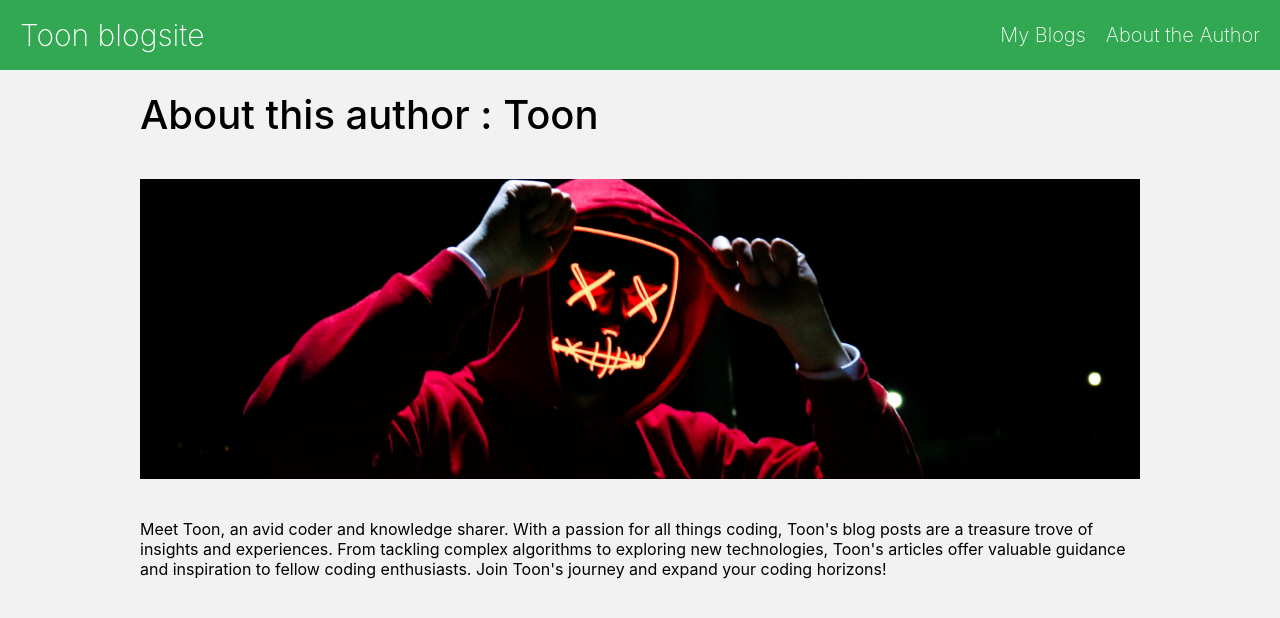
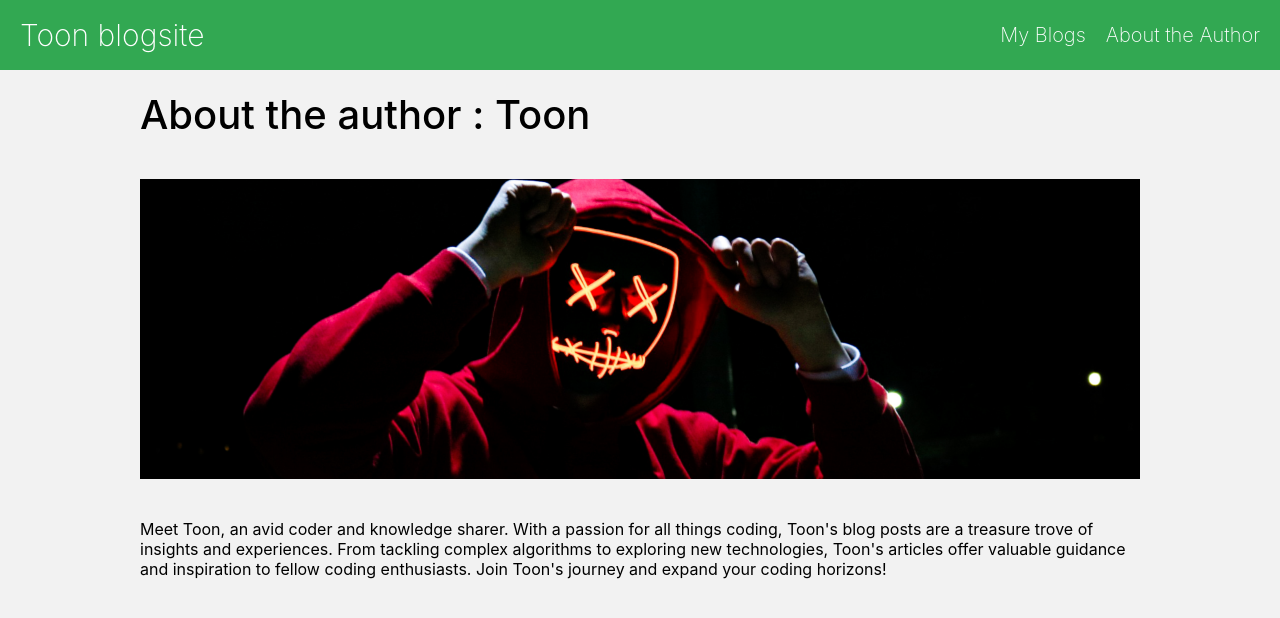
Before and after one commit to Coding4Toon/project-react-blog-site, a React (Create React App) app: page /author in a window 1280 px wide. Shown: the top 618 px of the page. Built offline with nearby package versions, Linux system fonts and the light colour scheme.

Commit message:
Correct title

```diff
--- a/src/pages/AuthorPage.js
+++ b/src/pages/AuthorPage.js
@@ -6,7 +6,7 @@ const AuthorPage = () => {
             <Header />
             <div className="container">
                 <div className="inner-container">
-                    <h1 className="page-title">About this author : Toon</h1>
+                    <h1 className="page-title">About the author : Toon</h1>
                     <img src="./img/author.jpg" className="hero-image" alt="" />
                     <div className="blog-content">
                         <p className="blog-text">Meet Toon, an avid coder and knowledge sharer. With a passion for all things coding, Toon's blog posts are a treasure trove of insights and experiences. From tackling complex algorithms to exploring new technologies, Toon's articles offer valuable guidance and inspiration to fellow coding enthusiasts. Join Toon's journey and expand your coding horizons!</p>
```
